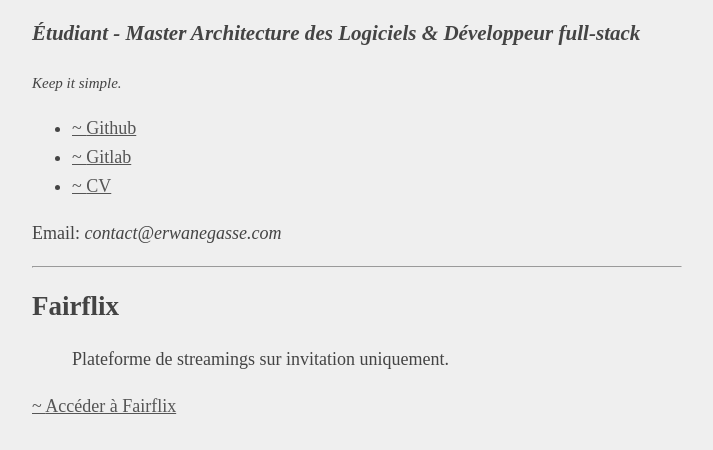
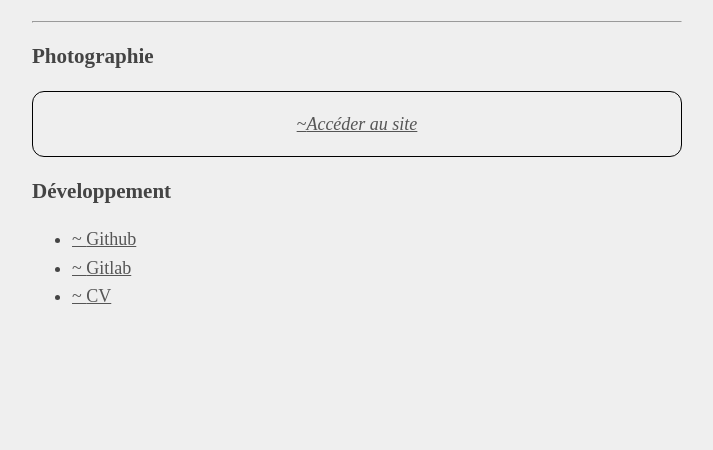
Before and after one commit to Sandai64/erwanegasse.com, a plain HTML site: page index.html in a window 1280 px wide. Shown: the part 86-536 px from the top of the page, without its empty margins (283-996 px from the left). Drawn offline with Linux system fonts and the light colour scheme.

Commit message:
add photos link

```diff
--- a/index.css
+++ b/index.css
@@ -19,3 +19,17 @@ a {
 a::before {
     content: '~ ';
 }
+
+.photo-container {
+    display: flex;
+    justify-content: center;
+    align-items: center;
+
+    border-radius: 12px;
+    border: 1px black solid;
+}
+
+.photo-container:hover {
+    background-color: #444;
+    color: white;
+}
--- a/index.html
+++ b/index.html
@@ -16,22 +16,20 @@
 
 <body>
     <h1>Erwan EGASSE</h1>
-    <h3><i>Étudiant - Master Architecture des Logiciels & Développeur full-stack</i></h3>
-    <p><small><i>Keep it simple.</i></small></p>
+    <hr>
 
+    <h3>Photographie</h3>
+
+    <a class="photo-container" href="https://photos.erwanegasse.com">
+        <p><i>Accéder au site</i></p>
+    </a>
+
+    <h3>Développement</h3>
     <ul>
         <li><a href="https://github.com/Sandai64">Github</a></li>
         <li><a href="https://gitlab.com/erwan_egasse">Gitlab</a></li>
         <li><a href="/assets/download/Resume.2024.Erwan.EGASSE.pdf">CV</a></li>
     </ul>
-
-    <p>Email: <i>contact@erwanegasse.com</i></p>
-
-    <hr>
-
-    <h2>Fairflix</h2>
-    <blockquote>Plateforme de streamings sur invitation uniquement.</blockquote>
-    <a href="https://fairflix.io">Accéder à Fairflix</a>
 </body>
 
 </html>
```
